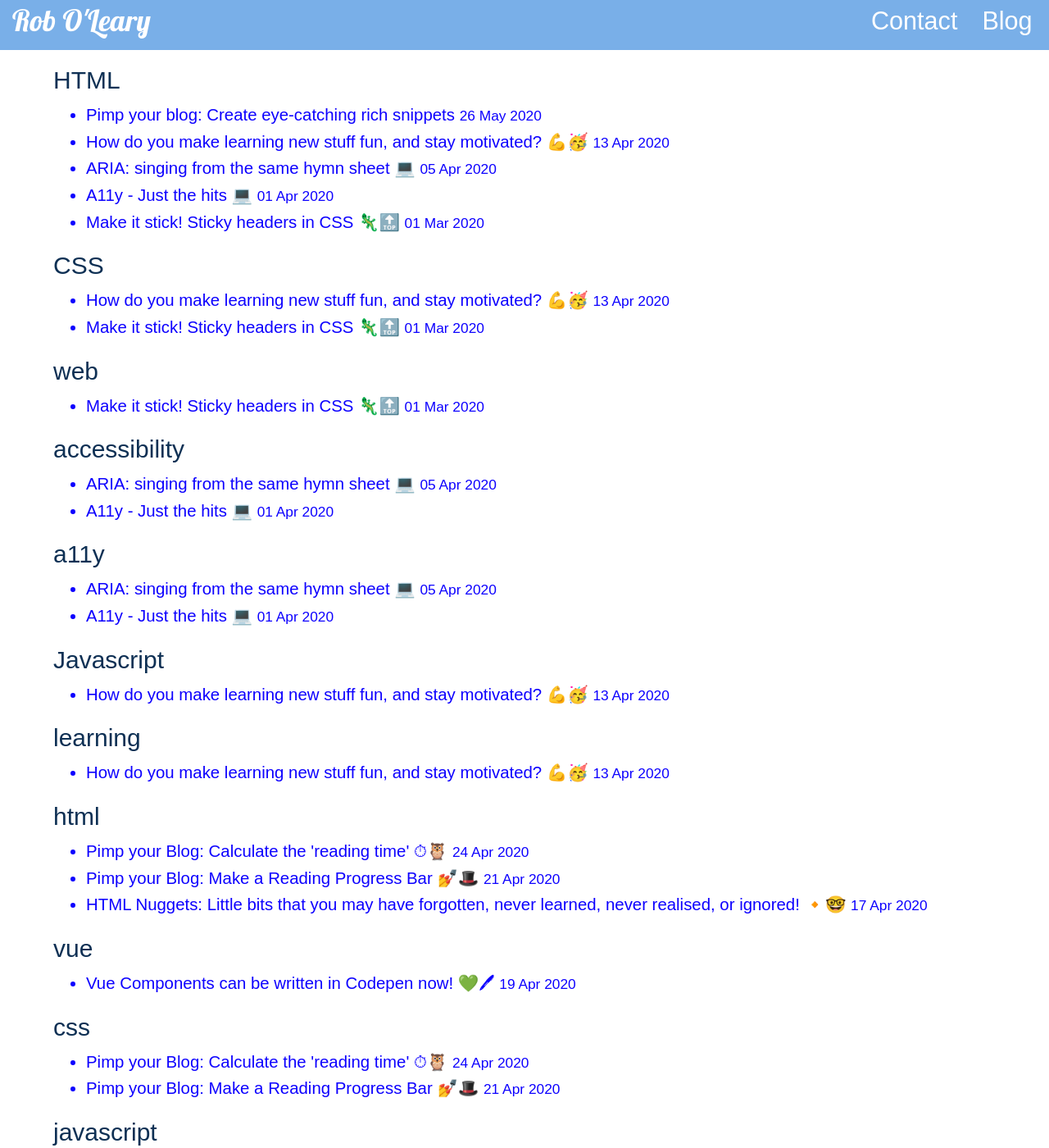
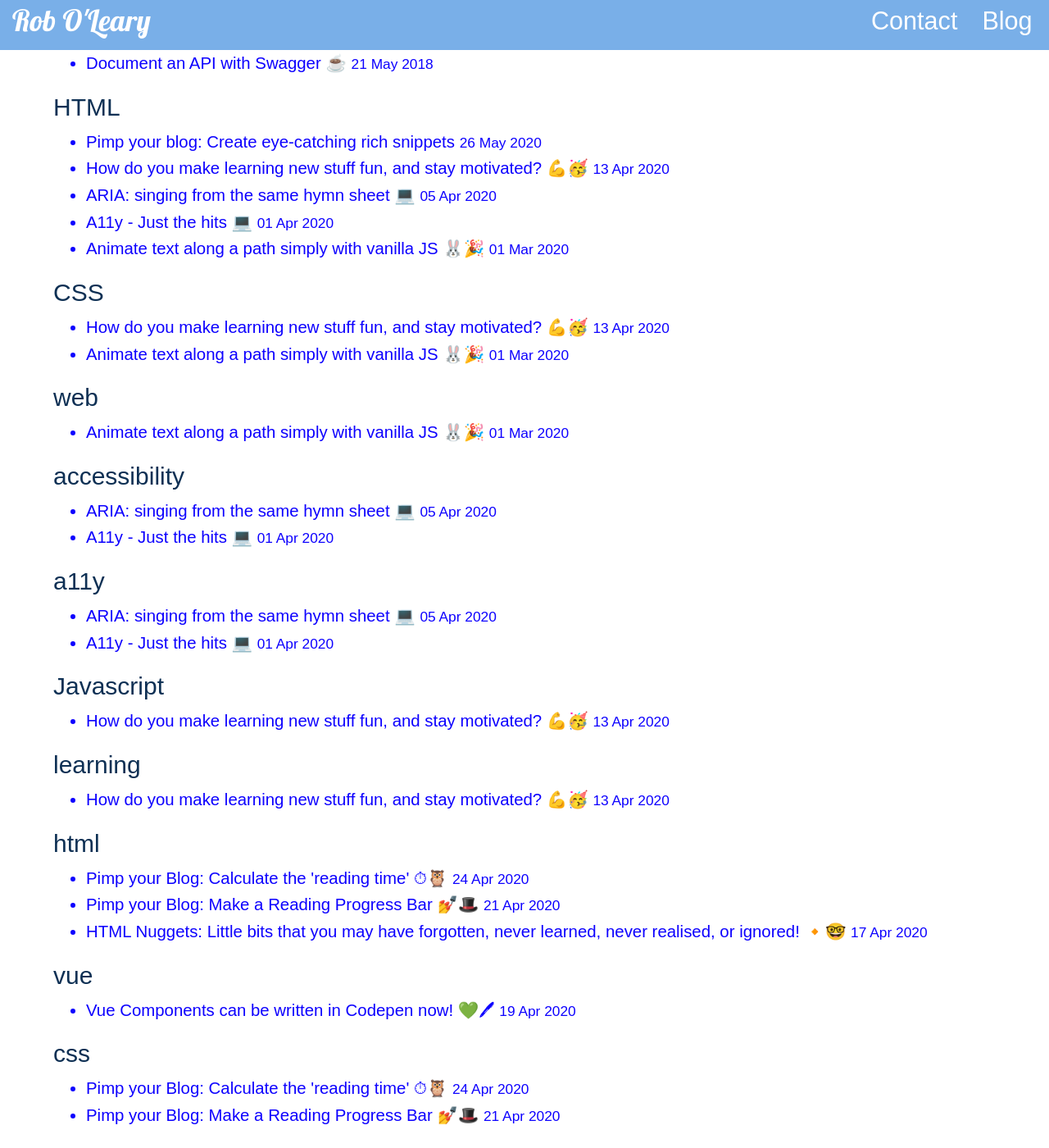
Before and after one commit to robole/robole.github.io, a Jekyll site: the page built from _pages/blog_tags.html, in a window 1280 px wide and 1400 px high, scrolled down 2167 px. Shown: the whole window at 82% size. Built offline with Jekyll 4.4.1, drawn with Linux system fonts in a browser that asks for light colours; nearby versions of some CDN libraries; some of the changed text lies outside the part shown.

Commit message:
remove some codepen embeds.

```diff
--- a/_posts/2020-03-01-sticky-headers.md
+++ b/_posts/2020-03-01-sticky-headers.md
@@ -1,13 +1,13 @@
 ---
 layout: scrollable_post
-title: Make it stick! Sticky headers in CSS 🦎🔝
+title: Animate text along a path simply with vanilla JS 🐰🎉
 category: web
 description: "CSS introduced the property `position: sticky` in 2012, one obvious application of this is for making sticky headers."
 tags: [HTML, CSS, web]
 published: true
 ---
 
-<img src="/assets/img/blog/2018-07-31-sticky-headers/banner.jpg" alt="banner image of sticky post-it" style="margin:0 auto; display:block;width:100%;max-width:1920px"/>
+<img src="/assets/img/blog/2018-07-31-sticky-headers/banner.jpg" alt="banner image of sticky post-it" style="display:block;width:100%;max-width:1920px"/>
 
 CSS introduced the property `position: sticky` in 2012, one obvious application of this is for making sticky headers.
 
@@ -42,8 +42,7 @@
 
 There is one caveat though, Chrome and Edge have a bug with using `position: sticky` on `thead`. So, the way around this is to apply it to `th` instead.
 
-<p data-height="500" data-theme-id="0" data-slug-hash="MBvLLZ" data-default-tab="result" data-user="robjoeol" data-pen-title="Table Sticky Header using position:sticky;" class="codepen">See the Pen <a href="https://codepen.io/robjoeol/pen/MBvLLZ/">Table Sticky Header using position:sticky;</a> by rob (<a href="https://codepen.io/robjoeol">@robjoeol</a>) on <a href="https://codepen.io">CodePen</a>.</p>
-<script async src="https://static.codepen.io/assets/embed/ei.js"></script>
+<iframe width="100%" height="600" src="//jsfiddle.net/robjoeol/va2gfr0d/1/embedded/result,html,css/dark" allowfullscreen="allowfullscreen" frameborder="0"></iframe>
 
 You can use it to make sticky headers on the side and top for easy cross-referencing for big data sets, maybe you're showing scientific findings like below! So, it kind of mimics frozen rows in Excel!
 
@@ -53,19 +52,18 @@
 
 - It is used often to make a sticky navigation bar when there is a hero section above it. The navigation bar becomes fixed when the user scrolls past the hero section.
 
-<p class="codepen" data-height="457" data-theme-id="light" data-default-tab="result" data-user="robjoeol" data-slug-hash="pojgrXz" style="height: 457px; box-sizing: border-box; display: flex; align-items: center; justify-content: center; border: 2px solid; margin: 1em 0; padding: 1em;" data-pen-title="Sticky nav under hero (CSS only)">
-  <span>See the Pen <a href="https://codepen.io/robjoeol/pen/pojgrXz">
-  Sticky nav under hero (CSS only)</a> by Rob (<a href="https://codepen.io/robjoeol">@robjoeol</a>)
-  on <a href="https://codepen.io">CodePen</a>.</span>
-</p>
+<iframe width="100%" height="600" src="//jsfiddle.net/robjoeol/ox0hq581/1/embedded/result,html,css/dark" allowfullscreen="allowfullscreen" frameborder="0"></iframe>
 
 - I think the example below is cool, but it **requires some JS**. A reading progress bar for a blog post. Scroll to see it in action. You can get creative with `sticky` too!
 
-<p class="codepen" data-height="439" data-theme-id="light" data-default-tab="result" data-user="robjoeol" data-slug-hash="bGVpePR" style="height: 439px; box-sizing: border-box; display: flex; align-items: center; justify-content: center; border: 2px solid; margin: 1em 0; padding: 1em;" data-pen-title="Blog Reading Progressbar">
+<p class="codepen" data-height="600" data-theme-id="dark" data-default-tab="result" data-user="robjoeol" data-slug-hash="bGVpePR" style="height: 439px; box-sizing: border-box; display: flex; align-items: center; justify-content: center; border: 2px solid; margin: 1em 0; padding: 1em;" data-pen-title="Blog Reading Progressbar">
   <span>See the Pen <a href="https://codepen.io/robjoeol/pen/bGVpePR">
-  Blog Reading Progressbar</a> by Rob (<a href="https://codepen.io/robjoeol">@robjoeol</a>)
+  Blog Reading Progress bar</a> by Rob (<a href="https://codepen.io/robjoeol">@robjoeol</a>)
   on <a href="https://codepen.io">CodePen</a>.</span>
 </p>
+<script async src="https://static.codepen.io/assets/embed/ei.js"></script>
+
+I wrote a [post about how I made this]({{ site.baseurl }}{% post_url 2020-04-21-pimp-blog %}) if you are interested!
 
 ## Browser Support
 
--- /dev/null
+++ b/_posts/2020-06-18-textpath.md
@@ -0,0 +1,18 @@
+---
+layout: post
+title: "Animate text along a path simply with vanilla JS 🐰🎉"
+description: "Animate text along a path using SVG's textPath element. You can create some fun effects with this!"
+category: javascript
+image: /assets/img/blog/2020-04-21-pimp-blog/progress.jpg
+tags: [javascript, svg]
+published: true
+---
+
+<iframe height="618" style="width: 100%;" scrolling="no" title="Animate textPath" src="https://codepen.io/robjoeol/embed/pogEXXK?height=618&theme-id=light&default-tab=result" frameborder="no" allowtransparency="true" allowfullscreen="true">
+  See the Pen <a href='https://codepen.io/robjoeol/pen/pogEXXK'>Animate textPath</a> by Rob
+  (<a href='https://codepen.io/robjoeol'>@robjoeol</a>) on <a href='https://codepen.io'>CodePen</a>.
+</iframe>
+
+The @keyframers did a 5-minute tutorial on the same topic if you would prefer to follow along with a live example.
+
+<iframe id="video" width="375" height="315" src="https://www.youtube-nocookie.com/embed/Tae96ze3xwY" frameborder="0" allow="accelerometer; autoplay; encrypted-media; gyroscope; picture-in-picture" allowfullscreen></iframe>
```
Also changed, not shown: _posts/2020-06-16-happier-markdown.md (+1 -1 lines).
